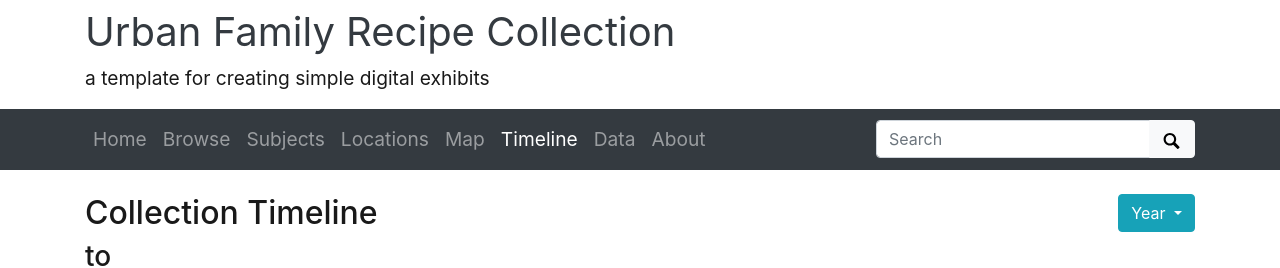
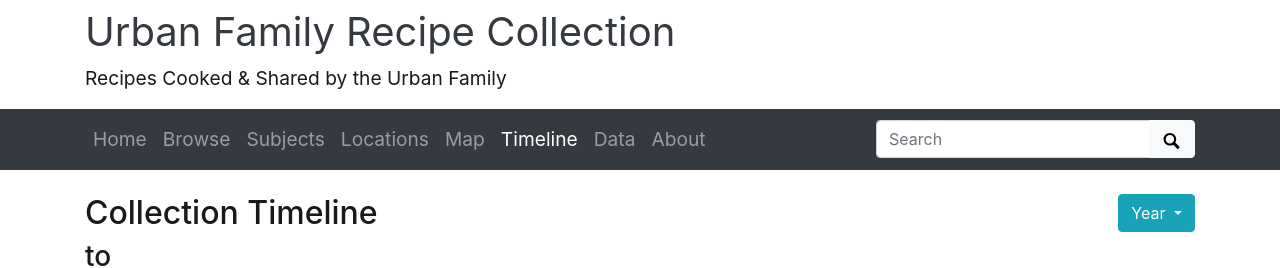
Before and after one commit to KatieMik/Urban-Family-Recipe-Collection, a Jekyll site: the page built from pages/timeline.md, in a window 1280 px wide. Shown: the top 268 px of the page. Built offline with Jekyll 4.4.1, drawn with Linux system fonts in a browser that asks for light colours.

Commit message:
updated tagline

```diff
--- a/_config.yml
+++ b/_config.yml
@@ -22,7 +22,7 @@ source-code: https://katiemik.github.io/urban-family-recipe-collection/
 # title of site appears in banner
 title: Urban Family Recipe Collection
 # Recipes Cooked & Shared by the Urban Family
-tagline: a template for creating simple digital exhibits
+tagline: Recipes Cooked & Shared by the Urban Family
 # description appears in meta tags and other locations
 # this description might appear in search result lists, keep around 160 characters max
 description: "Recipes loved, shared, cooked, and created by the Urban Family"
```
